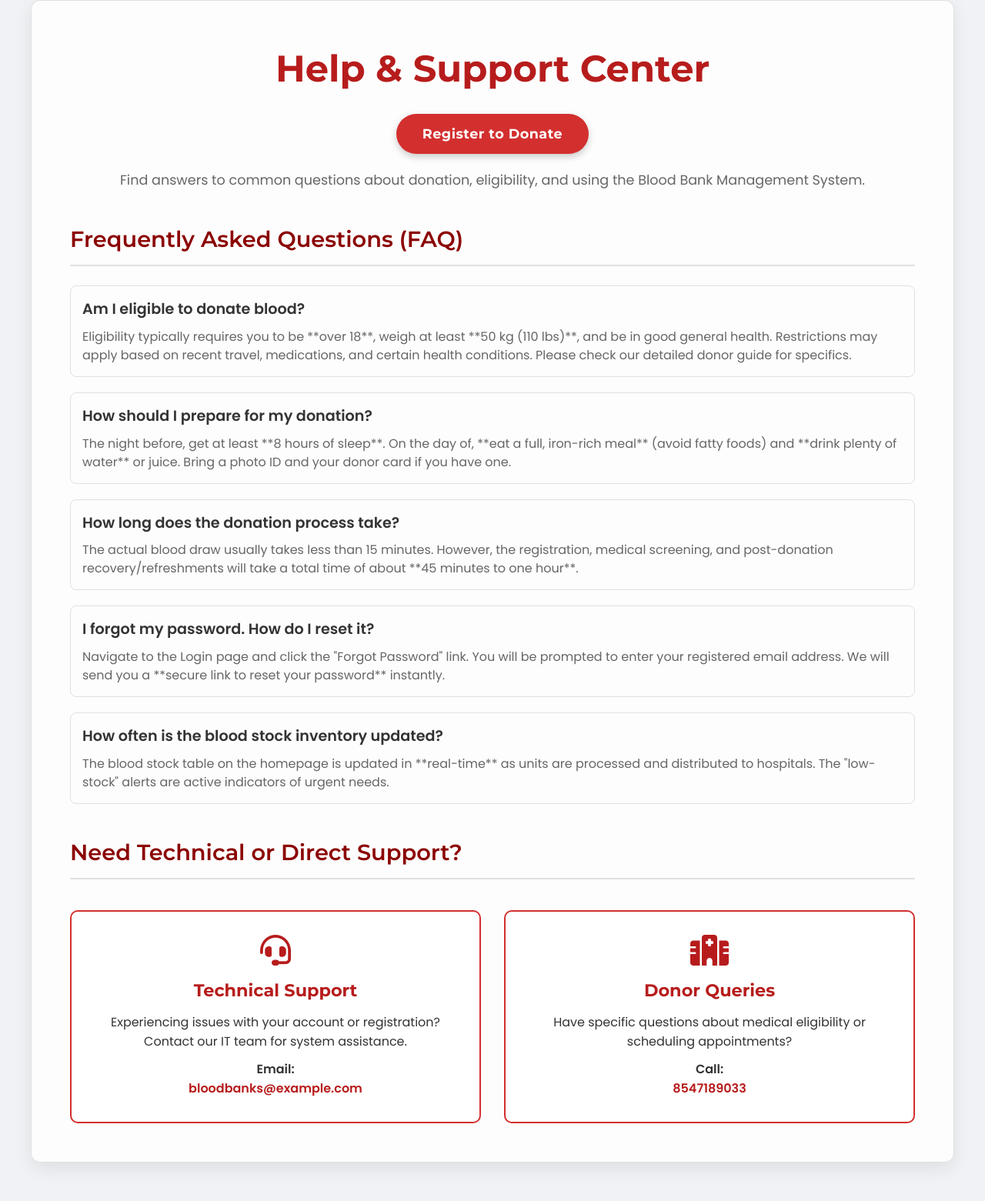
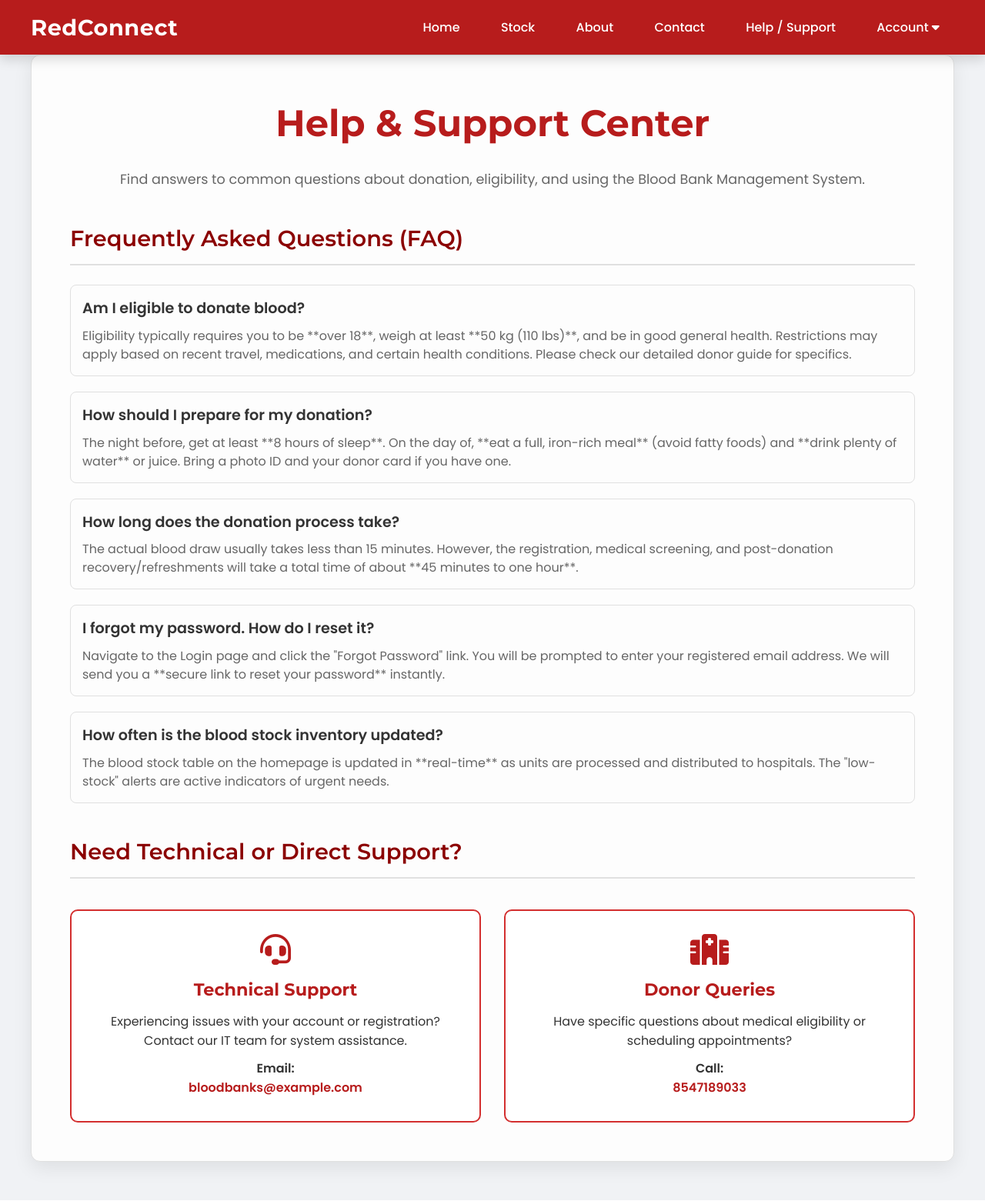
Before and after one commit to arathyrajeesh/blood-bank-management-django, a Django app: page /help/ in a window 1280 px wide. Shown: the whole page at 77% size. Run offline with Django 5.2, Linux system fonts and the light colour scheme.

Commit message:
add header to hel.html

```diff
--- a/bloodmanager/templates/Help.html
+++ b/bloodmanager/templates/Help.html
@@ -185,6 +185,151 @@
         color: var(--dark-red);
         text-decoration: underline;
     }
+    :root {
+        --primary-red: #B71C1C;
+        --dark-red: #8B0000;
+        --accent-red: #D32F2F;
+        --light-background: #fdfdfd;
+        --body-background: #f0f2f5;
+        --text-dark: #333333;
+        --text-light: #666666;
+        --border-light: #e0e0e0;
+        --low-stock-warning-bg: #ffebee;
+        --low-stock-warning-text: #c62828;
+        --shadow-light: rgba(0, 0, 0, 0.08);
+        --shadow-medium: rgba(0, 0, 0, 0.15);
+    }
+
+    * {
+        box-sizing: border-box;
+        margin: 0;
+        padding: 0;
+    }
+
+    body {
+        font-family: 'Poppins', sans-serif;
+        color: var(--text-dark);
+        line-height: 1.6;
+        background: var(--body-background);
+        scroll-behavior: smooth;
+        -webkit-font-smoothing: antialiased;
+        -moz-osx-font-smoothing: grayscale;
+    }
+
+    header {
+        background-color: var(--primary-red);
+        box-shadow: 0 6px 15px var(--shadow-medium);
+        position: sticky;
+        top: 0;
+        z-index: 1000;
+        padding: 0 20px;
+        transition: background-color 0.3s ease;
+    }
+
+    nav {
+        max-width: 1200px;
+        margin: 0 auto;
+        display: flex;
+        justify-content: space-between;
+        align-items: center;
+        padding: 10px 0;
+    }
+
+    nav h1 {
+        color: white;
+        font-family: 'Montserrat', sans-serif;
+        font-size: 1.8rem;
+        font-weight: 700;
+        letter-spacing: 0.5px;
+    }
+
+    nav ul {
+        list-style-type: none;
+        display: flex;
+        gap: 15px;
+    }
+
+    nav ul li a {
+        display: block;
+        color: white;
+        text-align: center;
+        padding: 0.8rem 1.2rem;
+        text-decoration: none;
+        font-weight: 500;
+        transition: background 0.3s ease, color 0.3s ease, transform 0.2s ease;
+        border-radius: 6px;
+        position: relative;
+        overflow: hidden;
+    }
+
+    nav ul li a::before {
+        content: '';
+        position: absolute;
+        bottom: 0;
+        left: 0;
+        width: 100%;
+        height: 3px;
+        background-color: var(--accent-red);
+        transform: translateX(-100%);
+        transition: transform 0.3s ease-out;
+    }
+
+    nav ul li a:hover::before {
+        transform: translateX(0);
+    }
+
+    nav ul li a:hover,
+    .dropdown:hover > a {
+        background-color: rgba(255, 255, 255, 0.15);
+        color: white;
+        transform: translateY(-2px);
+    }
+
+    .dropdown {
+        position: relative;
+    }
+
+    .dropdown-content {
+        display: none;
+        position: absolute;
+        right: 0;
+        top: 100%;
+        background-color: white;
+        min-width: 200px;
+        box-shadow: 0px 8px 20px var(--shadow-medium);
+        border-radius: 0 0 8px 8px;
+        overflow: hidden;
+        z-index: 10;
+        transform: translateY(10px);
+        opacity: 0;
+        transition: transform 0.3s ease-out, opacity 0.3s ease-out;
+    }
+
+    .dropdown:hover .dropdown-content,
+    .dropdown:focus-within .dropdown-content {
+        display: block;
+        transform: translateY(0);
+        opacity: 1;
+    }
+
+    .dropdown-content a {
+        color: var(--text-dark);
+        padding: 14px 20px;
+        text-align: left;
+        border-bottom: 1px solid #f1f1f1;
+        font-weight: 500;
+        transition: background-color 0.2s ease, color 0.2s ease;
+    }
+
+    .dropdown-content a:last-child {
+        border-bottom: none;
+    }
+
+    .dropdown-content a:hover {
+        background-color: #f7f7f7;
+        color: var(--primary-red);
+        padding-left: 25px;
+    }
 
 
     @media (max-width: 768px) {
@@ -201,9 +346,29 @@
 </style>
 </head>
 <body>
+    <header>
+        <nav>
+            <h1>RedConnect</h1>
+            <ul>
+                <li><a href="{% url 'main' %}">Home</a></li>
+                <li><a href="#stock">Stock</a></li>
+                <li><a href="#about">About</a></li>
+                <li><a href="#contact">Contact</a></li>
+                <li><a href="{% url 'help' %}">Help / Support</a></li>
+                <li class="dropdown">
+                    <a href="javascript:void(0)" class="dropbtn">Account <i class="fas fa-caret-down"></i></a>
+                    <div class="dropdown-content">
+                        <a href="{% url 'login' %}">Login</a>
+                        <a href="{% url 'register' %}">Donor / Patient Register</a>
+                        <a href="{% url 'hospital-register' %}">Hospital Register</a>
+                    </div>
+                </li>
+            </ul>
+        </nav>
+    </header>
+
     <main id="help-page" class="content-section">
         <h1>Help & Support Center</h1>
-        <a href="{% url 'register' %}" class="cta-button">Register to Donate</a>
 
         <p style="text-align: center; font-size: 1.1rem; color: var(--text-light);">
             Find answers to common questions about donation, eligibility, and using the Blood Bank Management System.
```
Also changed, not shown: db.sqlite3.
